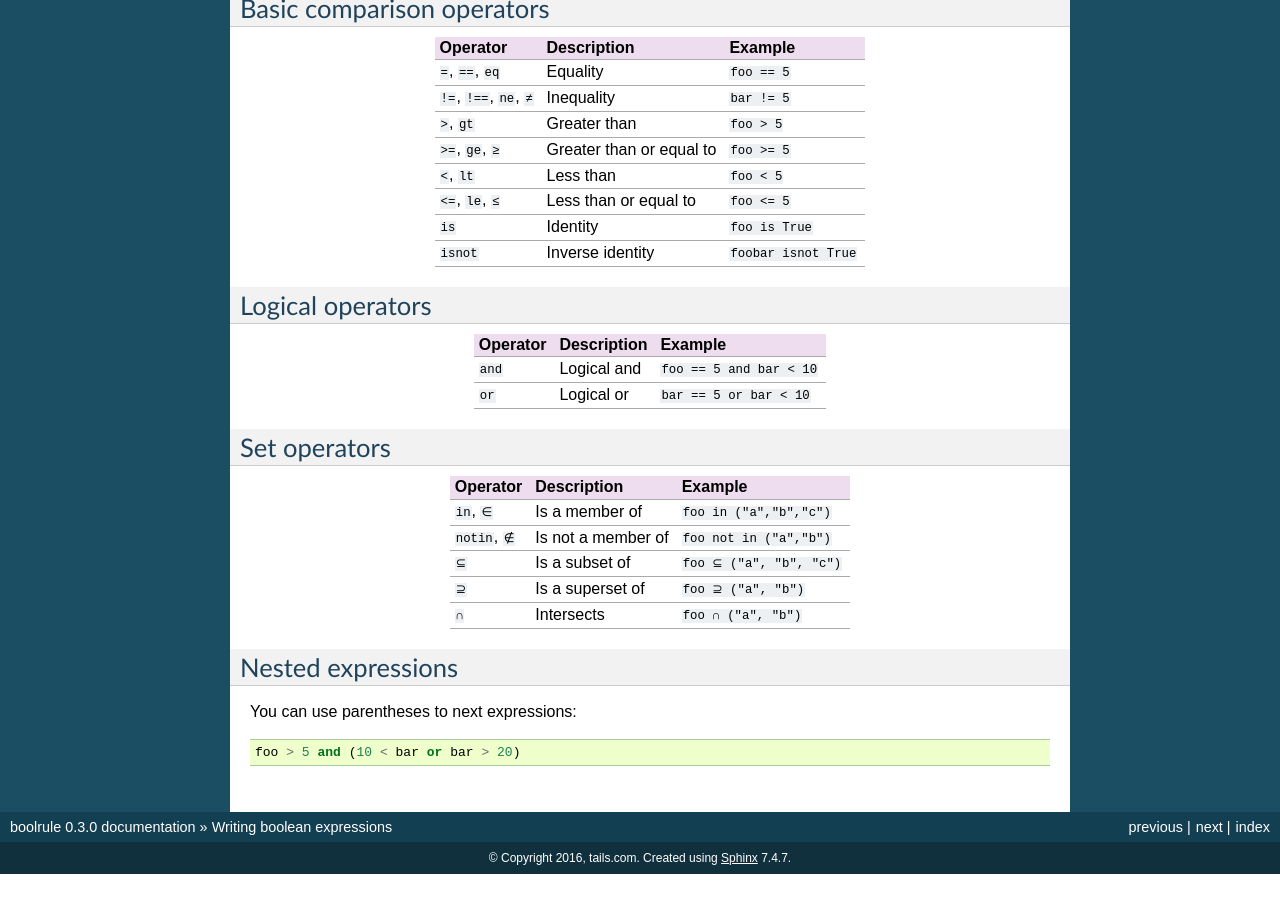
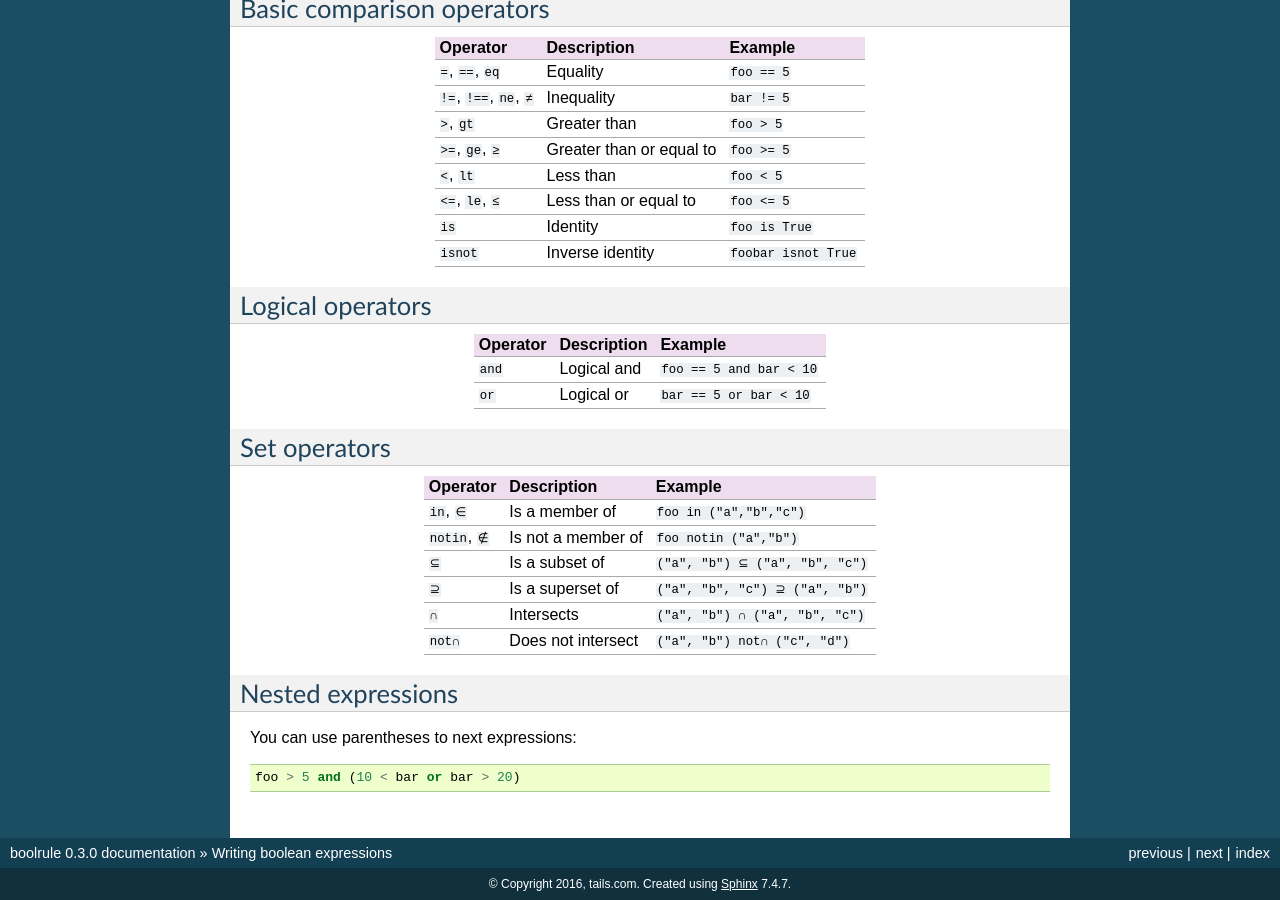
Before and after one commit to tailsdotcom/boolrule, a Sphinx documentation site: the page built from docs/expressions.rst, in a window 1280 px wide and 900 px high, scrolled down 823 px. Built offline with Sphinx 7.4.7, drawn with Linux system fonts in a browser that asks for light colours; before the commit the page ends 1697 px from its top, so only the background shows below that.

Commit message:
add not∩ operator (#273)
* add not∩ operator

* lock ubuntu's version

* fix linting 39

```diff
--- a/AUTHORS.rst
+++ b/AUTHORS.rst
@@ -11,3 +11,4 @@ Contributors
 ------------
 
 * Barnaby Shearer <b@zi.is>
+* Mauro Canetti <mauro.canetti@gmail.com>
--- a/HISTORY.rst
+++ b/HISTORY.rst
@@ -1,6 +1,12 @@
 =======
 History
 =======
+
+0.3.5 (2024-02-09)
+==================
+
+* Introduce not∩ operator
+
 
 0.3.4 (2021-09-24)
 ==================
--- a/docs/expressions.rst
+++ b/docs/expressions.rst
@@ -79,10 +79,11 @@ Set operators
 Operator                 Description               Example
 =======================  ========================  =========================
 ``in``, ``∈``            Is a member of            ``foo in ("a","b","c")``
-``notin``, ``∉``         Is not a member of        ``foo not in ("a","b")``
-``⊆``                    Is a subset of            ``foo ⊆ ("a", "b", "c")``
-``⊇``                    Is a superset of          ``foo ⊇ ("a", "b")``
-``∩``                    Intersects                ``foo ∩ ("a", "b")``
+``notin``, ``∉``         Is not a member of        ``foo notin ("a","b")``
+``⊆``                    Is a subset of            ``("a", "b") ⊆ ("a", "b", "c")``
+``⊇``                    Is a superset of          ``("a", "b", "c") ⊇ ("a", "b")``
+``∩``                    Intersects                ``("a", "b") ∩ ("a", "b", "c")``
+``not∩``                 Does not intersect        ``("a", "b") not∩ ("c", "d")``
 =======================  ========================  =========================
 
 
--- a/setup.cfg
+++ b/setup.cfg
@@ -1,5 +1,5 @@
 [bumpversion]
-current_version = 0.3.3
+current_version = 0.3.5
 commit = True
 tag = True
 
--- a/setup.py
+++ b/setup.py
@@ -16,7 +16,7 @@ test_requirements = [
 
 setup(
     name='boolrule',
-    version='0.3.4',
+    version='0.3.5',
     description="Simple boolean expression evaluation engine",
     long_description=readme + '\n\n' + history,
     long_description_content_type='text/x-rst',
```
Also changed, not shown: 3 other files.
